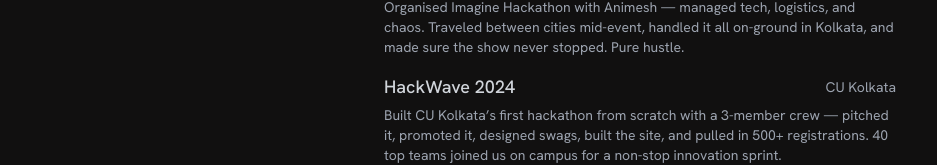
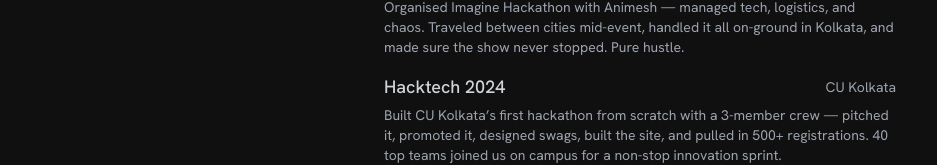
Before and after one commit to ayushbasak101/ayush.link, a Next.js app in the folder portfolio-main/: page /hackathons in a window 1280 px wide. Shown: the part 552-717 px from the top of the page, without its empty margins (0-937 px from the left). Built offline with nearby package versions, Linux system fonts and the light colour scheme.

Commit message:
resume del

```diff
--- a/portfolio-main/constants/hackathons.ts
+++ b/portfolio-main/constants/hackathons.ts
@@ -26,7 +26,7 @@
 
 export const hackathonOrganised = [
   {
-    name: "HackWave 2024",
+    name: "Hacktech 2024",
     venue: "CU Kolkata",
     description:
      " Built CU Kolkata’s first hackathon from scratch with a 3-member crew — pitched it, promoted it, designed swags, built the site, and pulled in 500+ registrations. 40 top teams joined us on campus for a non-stop innovation sprint.",
```
Also changed, not shown: 1 other file (tests, documents, lock files or other folders).
